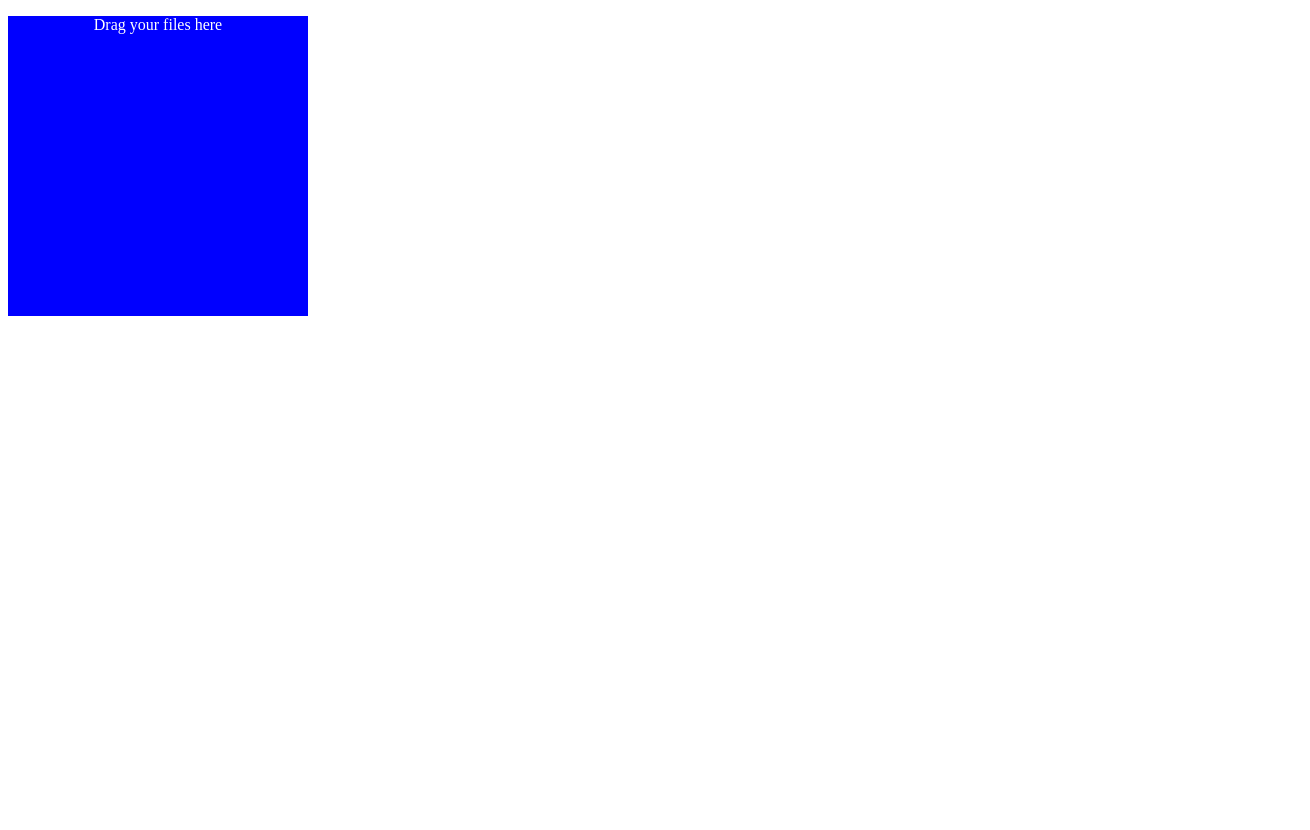
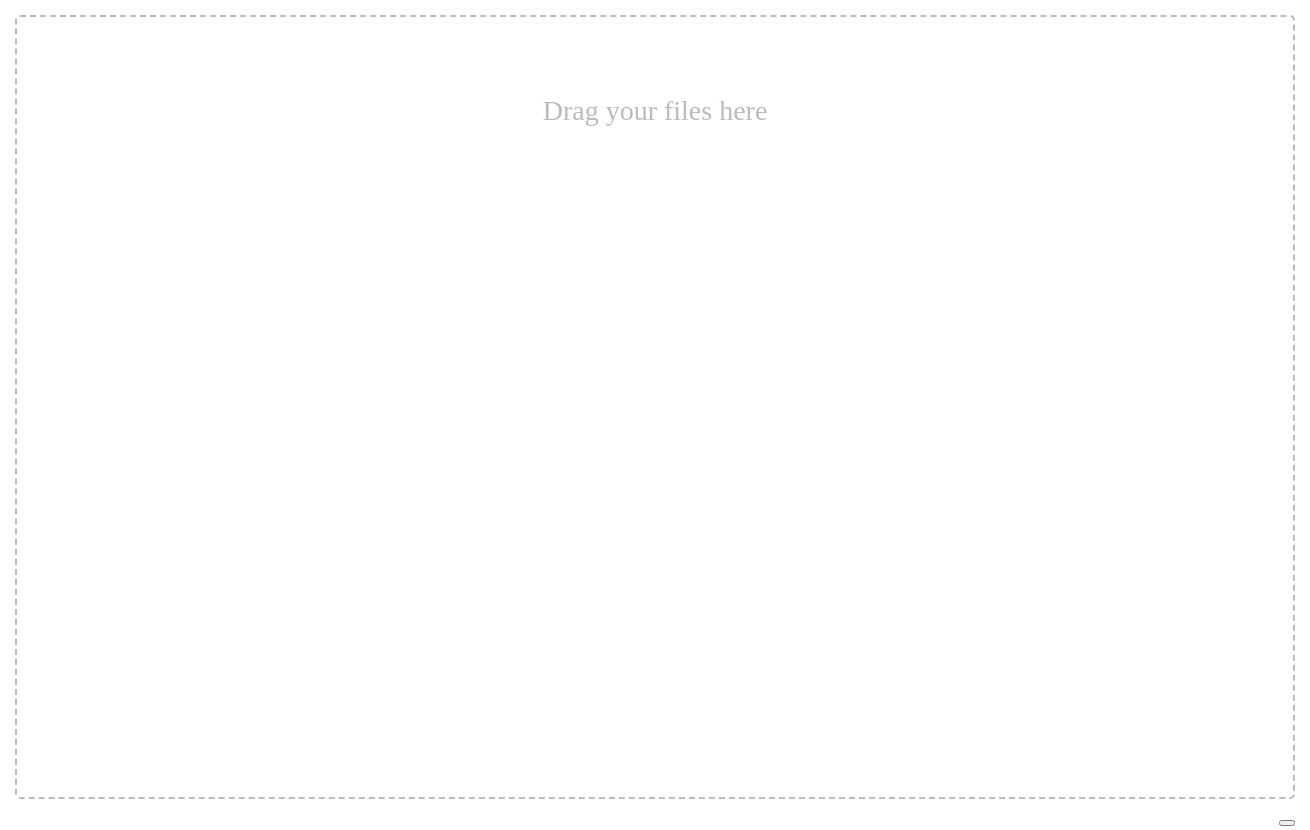
Before and after one commit to Rizzo98/SocketTool, a website: page views/drag.html in a window 1280 px wide. Shown: the whole page, 1310 px wide, since content can reach past the window. Before the commit the page ends 800 px from the top, so only its background shows below. Drawn offline with Linux system fonts and the light colour scheme; files that its build step writes are made by us from their sources.

Commit message:
css changes, next step: setting window.

```diff
--- /dev/null
+++ b/css/drag.css
@@ -0,0 +1,31 @@
+#drag-file {
+    border: 2px dashed #bbb;
+    height: 85%;
+    -webkit-border-radius: 5px;
+    border-radius: 5px;
+    padding: 50px;
+    text-align: center;
+    font: 21pt bold arial;
+    color: #bbb;
+}
+
+.area {
+  width: 100%;
+  height: 100%;
+  padding: 15px;
+  background: rgba(255,255,255,1);
+}
+
+.cont {
+  height: 100%;
+}
+
+html, body {
+        height: 100%;
+        margin: 0px;
+    }
+
+.setting {
+  margin-top: 10px;
+  float: right;
+}
--- /dev/null
+++ b/css/list.css
@@ -0,0 +1,9 @@
+.vcenter {
+   display: inline-block;
+   vertical-align: middle;
+   float: right;
+ }
+
+ .center {
+   margin-top: -7px;
+ }
--- a/main.js
+++ b/main.js
@@ -16,7 +16,7 @@ let shown = false;
 function createWindow () {
   // Create the browser window.
   mousePos = electron.screen.getCursorScreenPoint();
-  win = new BrowserWindow({width : 600, height : 480,alwaysOnTop : true, show : false, frame : false, x : mousePos.x, y : mousePos.y})
+  win = new BrowserWindow({width : 300, height : 300,alwaysOnTop : true, show : false, frame : false, x : mousePos.x, y : mousePos.y})
 
   win.loadURL(url.format({
     pathname: path.join(__dirname, 'app.html'),
--- a/socketClient.js
+++ b/socketClient.js
@@ -23,7 +23,7 @@ function updateList(){
      if(data != ''){
        object = JSON.parse(data);
        object.list.forEach(function(el){
-         $("#list li:last").after('<li class="list-group-item elm">'+ el.name +'<div class="vcenter text-right"><button type="button" class="btn center send" id='+el.addr+'>Send</button></div></li>');
+         $("#list li:last").after('<li class="list-group-item elm">'+ el.name +'<div class="vcenter text-right"><button type="button" class="btn center send" id='+el.addr+'><span class="glyphicon glyphicon-share"></span></button></div></li>');
        })
      }
    }});
--- a/views/drag.html
+++ b/views/drag.html
@@ -2,25 +2,20 @@
 <html>
   <head>
     <meta charset="UTF-8">
+    <link rel="stylesheet" href="css/drag.css">
+
   </head>
   <body>
-    <div id="views/drag" data-vm="viewModels/dragModel">
+    <div id="views/drag" data-vm="viewModels/dragModel" class="cont">
 
-
-    <style>
-      #drag-file {
-          background-color: blue;
-          color:white;
-          text-align: center;
-          width:300px;
-          height:300px;
-      }
-    </style>
-
-    <div id="drag-file">
-      <p>Drag your files here</p>
+    <div class="area">
+      <div id="drag-file">
+        <p>Drag your files here</p>
+      </div>
+      <div class="setting">
+        <button type="button" class="btn center"><span class="glyphicon glyphicon-wrench"></span></button>
+      </div>
     </div>
-
 
   </body>
 </html>
```
Also changed, not shown: app.html (+1 -1 lines), views/list.html (+1 -13 lines).
